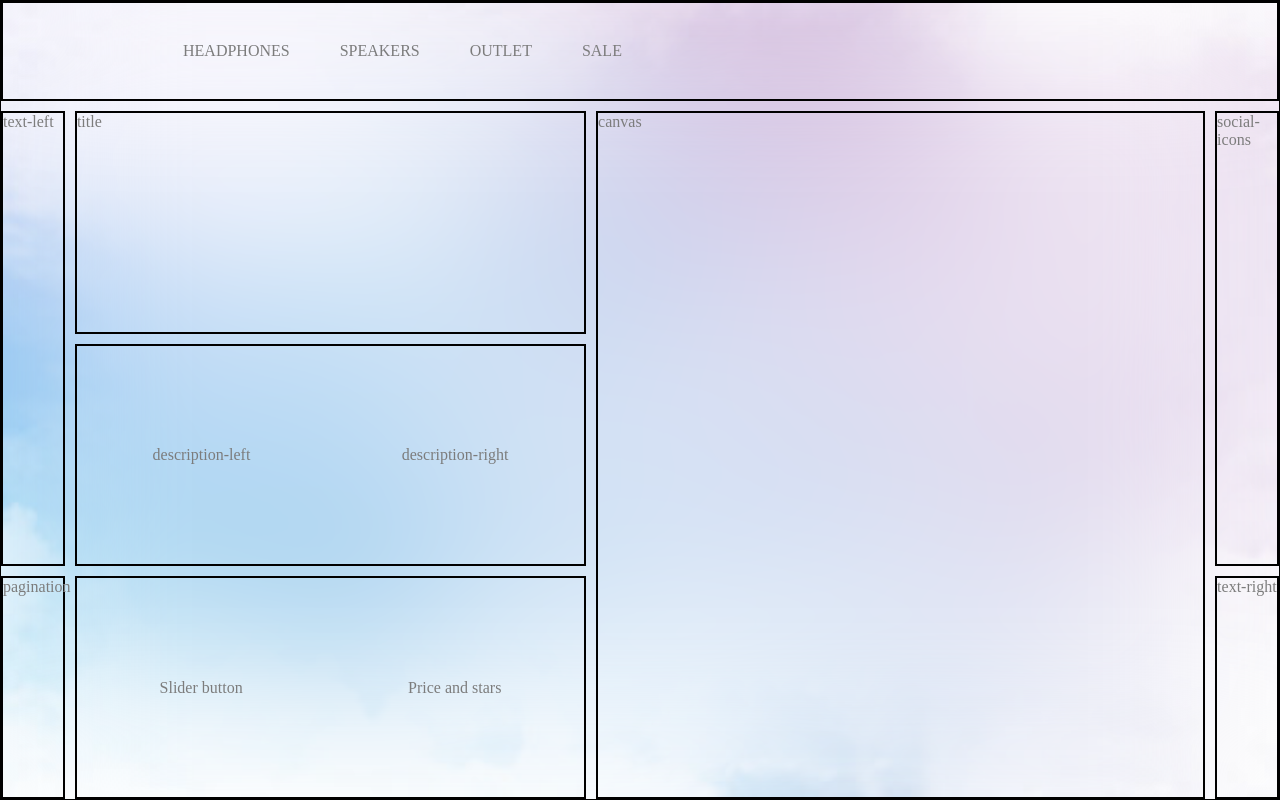
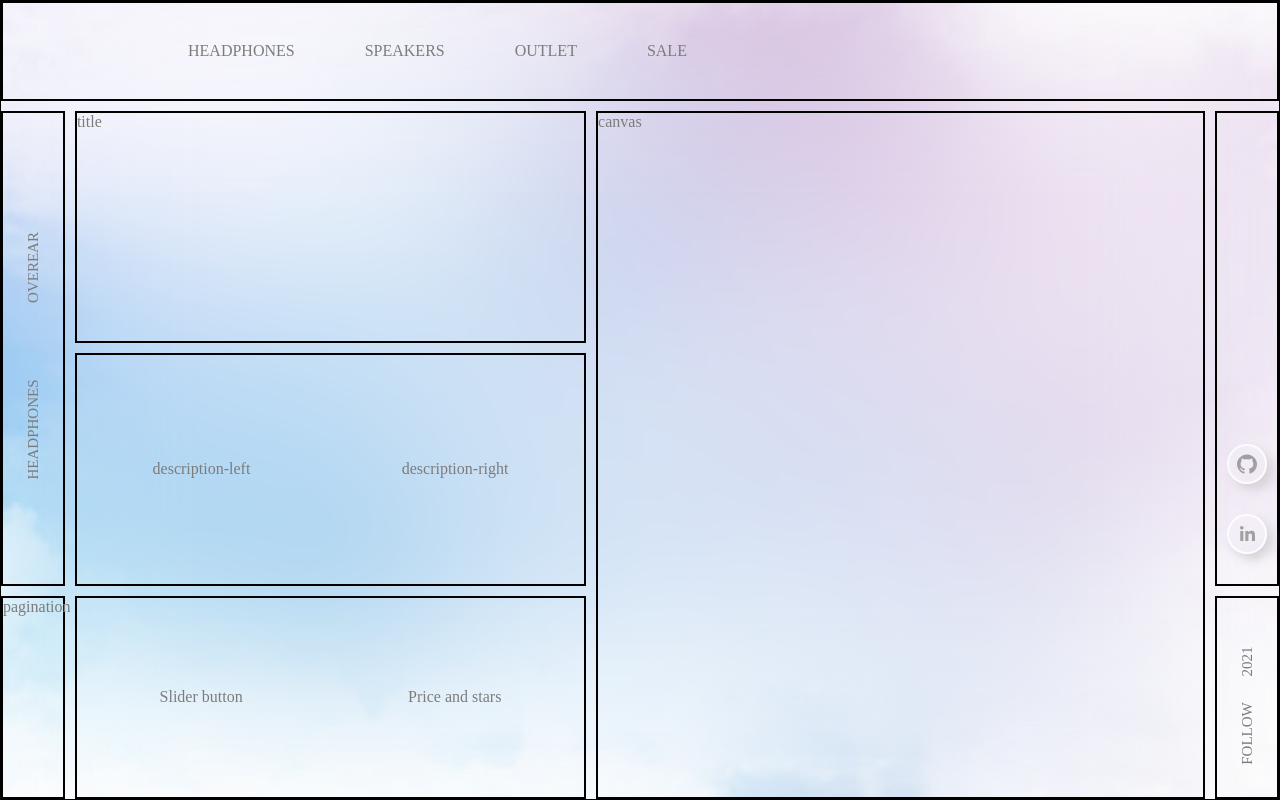
Before and after one commit to Boumarouane/headphones-website, a React (Create React App) app in the folder headphones-app/: page / in a window 1280 px wide. Built offline with nearby package versions, Linux system fonts and the light colour scheme.

Commit message:
ajout des composants SocialIcons, StaticText et AsideRight

```diff
--- a/headphones-app/src/App.css
+++ b/headphones-app/src/App.css
@@ -1,4 +1,6 @@
-*{
+*,
+*:before,
+*:after{
   padding: 0;
   margin: 0;
   box-sizing: border-box;
@@ -42,6 +44,10 @@
   display: flex;
 }
 
+.menu-hamburger{
+  display: none;
+}
+
 .nav-list{
   display: flex;
   justify-content: flex-start;
@@ -53,11 +59,28 @@
 }
 
 .list{
-  margin-right: 50px;
+  position: relative;
+  margin-right: 60px;
   font-size: 16px;
   cursor: pointer;
   transition: .6s;
   text-decoration: none;
+  padding: 0 5px;
+}
+
+.list:after{
+  content: "";
+  position: absolute;
+  background-color:#17344D;
+  height: 2px;
+  width: 0%;
+  left:0;
+  bottom: -6px;
+  transition: .5s;
+}
+
+.list:hover:after{
+  width: 40%;
 }
 
 .list:hover{
@@ -70,7 +93,17 @@
   grid-column: 1 / 2;
   grid-row: 2 / 4;
   border: 2px solid black;
+  display: flex;
+  flex-direction: column;
+  justify-content: space-evenly;
+  align-items: center;
+}
 
+.text-rotate{
+  transform:rotate(-90deg);
+  font-size: 15px;
+  /* margin-right: 60px; */
+  /* height: 100vh; */
 }
 
 .grid-pagination{
@@ -112,18 +145,57 @@
 
 }
 
+/* AsideRight */
+
 .grid-social-icons{
   grid-column: 6 / 7;
   grid-row: 2/4;
   border: 2px solid black;
-
+  display: flex;
+  flex-direction: column;
+  justify-content: flex-end;
+  align-items: center;
 }
-
+.icons{
+  display: flex;
+  justify-content: center;
+  align-items: center;
+  line-height: 10px;
+  text-align: center;
+  width: 40px;
+  height: 40px;
+  margin-bottom: 30px;
+  border-radius: 50%;
+  background: rgba( 255, 255, 255, 0.1 );
+  box-shadow: 6px 6px 10px rgba(194, 192, 192, 0.5);
+  backdrop-filter: blur( 100px );
+  -webkit-backdrop-filter: blur( 80px );
+  border: 2px solid rgba(255, 255 , 255, 0.8);
+  cursor: pointer;
+  transition: all .4s ease-in-out;
+}
+.icons:nth-child(2){
+  /* margin-bottom: 110px; */
+}
+.icons:hover{
+  box-shadow: 2px 2px 4px rgba(194, 192, 192, 0.6);
+}
+.git-logo{
+  width: 20px;
+  height: 20px;
+}
+.ln-logo{
+  width: 15px;
+  height: 15px;
+}
 .grid-text-right{
   grid-column: 6 / 7;
   grid-row: 4/5;
   border: 2px solid black;
-
+  display: flex;
+  flex-direction: column;
+  justify-content: space-evenly;
+  align-items: center;
 }
 
 
@@ -153,6 +225,12 @@
   .grid-social-icons{
     grid-column: 5 / 7;
     grid-row: 1/2;
+    flex-direction:row;
+    justify-content: space-evenly;
+    align-items: center;
+  }
+  .icons{
+    margin-bottom: 0;
   }
   .grid-text-right{
     display: none;
@@ -164,12 +242,17 @@
     grid-template-columns:5% 40% repeat(3, auto ) 5%;
     grid-template-rows: 100px auto repeat(4, auto);
   }
+  /* Navbar */
   .grid-navbar{
-    grid-column: 1/4;
+    grid-column: 1/5;
   }
   .grid-social-icons{
-    grid-column: 4 / 7;
+    grid-column: 5 / 7;
   }
+  .nav-list{
+    display: none;
+  }
+
   .grid-title{
     grid-column: 1 / 7;
   }
@@ -185,4 +268,5 @@
     grid-column: 1 / 7;
     grid-row: 6 / 7;
   }
+
 }
--- a/headphones-app/src/App.js
+++ b/headphones-app/src/App.js
@@ -6,6 +6,7 @@ import OutletPage from "./components/OutletPage";
 import SalePage from "./components/SalePage";
 import SpeakersPage from "./components/SpeakersPage";
 import ErrorPage from "./components/ErrorPage";
+import AsideRight from "./components/AsideRight";
 
 function App() {
   return (
@@ -13,6 +14,7 @@ function App() {
       <section className="blur-container">
         <Router>
           <Header />
+          <AsideRight/>
           <Switch>
             <Route exact path="/" component={HeadphonesPage} />
             <Route path="/outlet" component={OutletPage} />
--- /dev/null
+++ b/headphones-app/src/components/AsideRight/index.js
@@ -0,0 +1,31 @@
+import React from "react";
+import SocialIcons from "../SocialIcons";
+import StaticText from "../StaticText";
+import GithubLogo from "../images/github-logo.svg";
+import LinkedinLogo from "../images/linkedin-logo.svg";
+
+const AsideRight = () => {
+  return (
+    <>
+      <ul className="grid-social-icons">
+        <SocialIcons
+          link="https://github.com/Boumarouane"
+          source={GithubLogo}
+          alt="lien github issam"
+          classImg="git-logo"
+        />
+        <SocialIcons
+          link="https://www.linkedin.com/in/issam-boumarouane/"
+          source={LinkedinLogo}
+          alt="lien linkedin issam"
+          classImg="ln-logo"
+        />
+      </ul>
+      <div className="grid-text-right">
+        <StaticText firstText="2021" secondText="FOLLOW" />
+      </div>
+    </>
+  );
+};
+
+export default AsideRight;
--- a/headphones-app/src/components/Header/index.js
+++ b/headphones-app/src/components/Header/index.js
@@ -5,7 +5,7 @@ const Header = () => {
   return (
     <div className="grid-navbar">
       <nav className="nav">
-        {/* <div className="menu"></div> */}
+        <div className="menu-hamburger">hamburger</div>
         <ul className="nav-list">
           <li>
             <Link to="/" className="list">HEADPHONES</Link>
--- a/headphones-app/src/components/HeadphonesPage/index.js
+++ b/headphones-app/src/components/HeadphonesPage/index.js
@@ -1,9 +1,11 @@
 import React from "react";
-
+import StaticText from "../StaticText";
 const HeadphonesPage = () => {
   return (
     <>
-      <div className="grid-text-left">text-left</div>
+      <div className="grid-text-left">
+        <StaticText firstText="OVEREAR" secondText="HEADPHONES" />
+      </div>
       <div className="grid-pagination">pagination</div>
       <div className="grid-title">title</div>
       <div className="grid-description">
@@ -15,8 +17,6 @@ const HeadphonesPage = () => {
         <div>Price and stars</div>
       </div>
       <div className="grid-canvas">canvas</div>
-      <div className="grid-social-icons">social-icons</div>
-      <div className="grid-text-right">text-right </div>
     </>
   );
 };
--- /dev/null
+++ b/headphones-app/src/components/SocialIcons/index.js
@@ -0,0 +1,15 @@
+import React from 'react'
+
+const SocialIcons = ({link, source, alt, classImg}) => {
+    return (
+      <>
+        <li className="icons">
+          <a href={link}>
+            <img src={source} alt={alt} className={classImg} />
+          </a>
+        </li>
+      </>
+    );
+  };
+
+export default SocialIcons
--- /dev/null
+++ b/headphones-app/src/components/StaticText/index.js
@@ -0,0 +1,12 @@
+import React from 'react'
+
+const StaticText = ({firstText, secondText}) => {
+    return (
+        <>
+            <p className="text-rotate">{firstText}</p>
+            <p className="text-rotate">{secondText}</p>
+        </>
+    )
+}
+
+export default StaticText;
```
